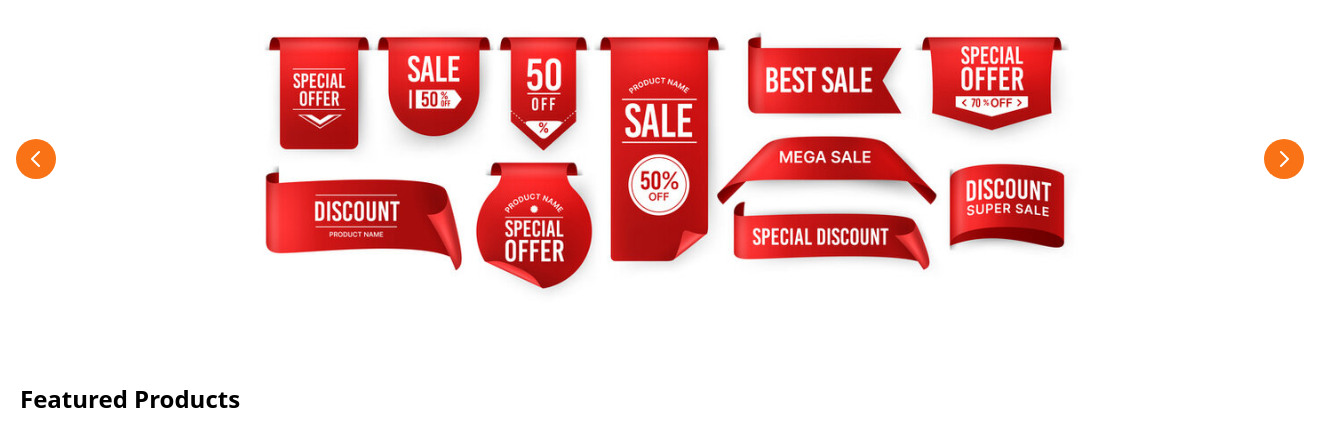
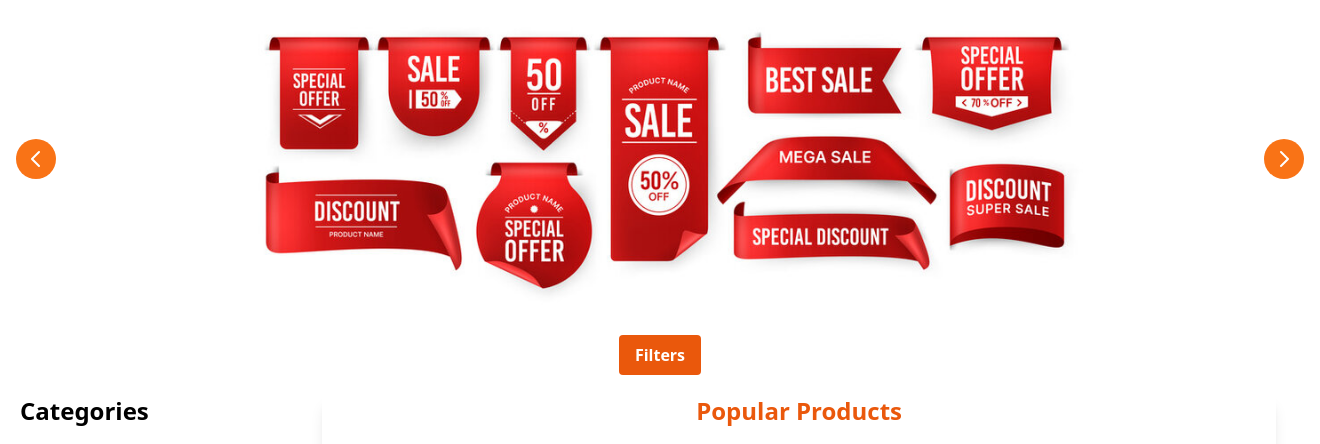
Before and after one commit to ashish71-ui/E-commerce-Site, a Django app: page /category/c75870e0-a11f-4f75-9748-1db975c1a065 in a window 1320 px wide. Shown: the part 99-543 px from the top of the page. Run offline with Django 4.2, Linux system fonts and the light colour scheme; data comes from the database, SQL or seed files in the repository; some libraries are stand-ins or nearby versions.

Commit message:
Add filter

```diff
--- /dev/null
+++ b/core/context_processors.py
@@ -0,0 +1,11 @@
+
+
+from .models import Vendor, Category
+
+def vendor_and_category(request):
+    vendors = Vendor.objects.all()
+    categories = Category.objects.all()
+    return {
+        'vendors': vendors,
+        'categories': categories,
+    }
--- a/core/urls.py
+++ b/core/urls.py
@@ -1,5 +1,5 @@
 from django.urls import path
-from core.views import index,category_list,category_product_list_view,vendor_list, vendor_product_list_view,product_detail_view,base,search,add_to_cart,cart_view
+from core.views import index,category_list,category_product_list_view,vendor_list, vendor_product_list_view,product_detail_view,base,search,add_to_cart,cart_view,product_list
 from django.conf import settings
 from django.conf.urls.static import static
 app_name ="core"
@@ -15,5 +15,6 @@
     path('search',search, name='search'),
     path('add_to_cart/<pid>/', add_to_cart, name='add_to_cart'),
     path('cart_view/', cart_view, name='cart_view'),
+     path('products/', product_list, name='product_list'),
 
 ] + static(settings.MEDIA_URL, document_root=settings.MEDIA_ROOT)
--- a/core/views.py
+++ b/core/views.py
@@ -4,6 +4,8 @@
 from django.contrib.auth.decorators import login_required
 from django.http import HttpResponseRedirect
 from django.conf import settings
+from django.http import JsonResponse
+from django.template.loader import render_to_string
 
 
 
@@ -103,3 +105,26 @@
     cart = CartOrder.objects.filter(user=request.user).first()
     context = {'cart': cart}
     return render(request, 'core/cart.html', context)
+
+def product_list(request):
+    vendor_ids = request.GET.get('vendors', '').split(',')
+    category_ids = request.GET.get('categories', '').split(',')
+
+    products = Product.objects.all()
+
+    if vendor_ids != ['']:
+        products = products.filter(vendor__vid__in=vendor_ids)
+
+    if category_ids != ['']:
+        products = products.filter(category__cid__in=category_ids)
+
+    if request.headers.get('HTTP_X_REQUESTED_WITH') == 'XMLHttpRequest':
+        html = render_to_string('product_list_partial.html', {'products': products})
+        return JsonResponse({'html': html})
+
+    context = {
+        'products': products,
+        'vendors': Vendor.objects.all(),
+        'categories': Category.objects.all(),
+    }
+    return render(request, 'core/product_list_partial.html', context)
--- a/ecommerce/settings.py
+++ b/ecommerce/settings.py
@@ -69,6 +69,7 @@
                 'django.template.context_processors.request',
                 'django.contrib.auth.context_processors.auth',
                 'django.contrib.messages.context_processors.messages',
+                'core.context_processors.vendor_and_category',
             ],
         },
     },
--- a/templates/core/base.html
+++ b/templates/core/base.html
@@ -5,6 +5,7 @@
 <meta charset="UTF-8">
 <meta name="viewport" content="width=device-width, initial-scale=1.0">
 <link href="https://cdnjs.cloudflare.com/ajax/libs/font-awesome/5.15.4/css/all.min.css" rel="stylesheet">
+<script src="https://ajax.googleapis.com/ajax/libs/jquery/3.5.1/jquery.min.js"></script>
 
 <script src='https://cdn.tailwindcss.com'></script>
 {% load static %}
@@ -71,9 +72,6 @@
         </div>
       </div>
     </nav>
-
-
-
     <div class=" mx-auto">
 
       <div id="default-carousel" class="relative" data-carousel="static">
@@ -116,56 +114,78 @@
 
         <script src="https://unpkg.com/flowbite@1.4.0/dist/flowbite.js"></script>
     </div>
+    <div class="flex justify-center mt-4">
+      <button id="filter-button" class="bg-orange-600 hover:bg-blue-700 text-white font-bold py-2 px-4 rounded">
+          Filters
+      </button>
+  </div>
 
-
-{% block content %}
-
-<div class="container flex flex-row m-5">
-  <div class="w-1/5">
-    <h2 class="text-2xl font-bold mb-8 ">Categories</h2>
-    <div class="grid gap-4">
-      {% for category in categories %}
-      <a href="{% url 'core:category_product_list_view' category.cid %}" class="block bg-white rounded-lg shadow-md overflow-hidden hover:bg-gray-100 transition duration-300">
-        <div class="p-4">
-          <h3 class="text-xl font-semibold mb-2">{{ category.title }}</h3>
-
+  <div class="mt-4 flex justify-center" id="filter-section" style="display: none;">
+      <div class="w-100 justify-center  mx-auto flex">
+          <div class="mr-2 bg-blue-200 rounded-lg p-4">
+              <label class="block text-orange-700 text-lg font-bold mb-2">Vendor:</label>
+              {% for vendor in vendors %}
+                  <div class="flex items-center mb-2">
+                      <input type="checkbox" name="vendor" value="{{ vendor.vid }}" class="vendor-checkbox text-blue-500" id="vendor-{{ vendor.vid }}">
+                      <label for="vendor-{{ vendor.vid }}" class="ml-2 text-lg text-gray-700 font-medium font-serif">{{ vendor.title }}</label>
                   </div>
-      </a>
               {% endfor %}
           </div>
+
+          <div class="bg-orange-200 w-64 rounded-lg p-4 ">
+              <label class="block text-orange-700 text-lg font-bold mb-2">Category:</label>
+              {% for category in categories %}
+                  <div class="flex items-center mb-2">
+                      <input type="checkbox" name="category" value="{{ category.cid }}" class="category-checkbox text-orange-500" id="category-{{ category.cid }}">
+                      <label for="category-{{ category.cid }}" class="ml-2 text-lg text-gray-700 font-medium font-serif">{{ category.title }}</label>
                   </div>
-
-
-  <div class="ml-20 w-full px-6 ">
-    <div class=" rounded-lg shadow-lg overflow-hidden">
-    <h2 class="text-2xl font-bold text-orange-600 mb-8 text-center ">Popular Products</h2>
-    <div class="grid grid-cols-1 md:grid-cols-2 lg:grid-cols-4 gap-8">
-      {% for product in products %}
-      <!-- Product Card -->
-      <a href="{% url 'core:product_detail_view' product.pid %}">
-      <div class="bg-white rounded-lg shadow-md overflow-hidden">
-          <img src="{{ product.image.url }}" alt="{{ product.name }}" class="w-full h-64 object-cover">
-          <div class="p-4">
-              <h3 class="text-xl font-semibold mb-2">{{ product.title }}</h3>
-              {% comment %} <h3 class="text-2xl font-bold mb-2">{{ product.category.title }}</h3>
-              <h3 class="text-2xl font-bold mb-2">{{ product.vendor.title }}</h3>
-              <p class="text-gray-600">{{ product.description }}</p> {% endcomment %}
-              <p class="text-red-600">-{{ product.get_percentage |floatformat:0 }}</p>
-              <div class="mt-4 flex justify-between items-center">
-                  <span class="font-bold">${{ product.price }}</span>
-                  <del class="font-bold">${{ product.old_price }}</del>
-
-              </div>
-          </div>
-      </div>
-     </a>
               {% endfor %}
           </div>
       </div>
   </div>
+
+  <script>
+      document.getElementById("filter-button").addEventListener("click", function() {
+          var filterSection = document.getElementById("filter-section");
+          filterSection.style.display = (filterSection.style.display === "none" || filterSection.style.display === "") ? "block" : "none";
+      });
+  </script>
+
+<div id="product-list">
+    {% include 'core/product_list_partial.html' %}
 </div>
 
-{% endblock %}
+<script>
+    $(document).ready(function() {
+        $('.vendor-checkbox, .category-checkbox').change(function() {
+            updateProductList();
+        });
+    });
+
+    function updateProductList() {
+        let selectedVendors = [];
+        $('.vendor-checkbox:checked').each(function() {
+            selectedVendors.push($(this).val());
+        });
+
+        let selectedCategories = [];
+        $('.category-checkbox:checked').each(function() {
+            selectedCategories.push($(this).val());
+        });
+        console.log("Selected Vendors: ", selectedVendors);
+        console.log("Selected Categories: ", selectedCategories);
+        $.ajax({
+            url: "{% url 'core:product_list' %}",
+            data: {
+                vendors: selectedVendors.join(','),
+                categories: selectedCategories.join(',')
+            },
+            success: function(data) {
+                $('#product-list').html(data);
+            }
+        });
+    }
+</script>
 
 
 
--- /dev/null
+++ b/templates/core/product_list_partial.html
@@ -0,0 +1,44 @@
+<div class="container flex flex-row m-5">
+    <div class="w-1/5">
+      <h2 class="text-2xl font-bold mb-8 ">Categories</h2>
+      <div class="grid gap-4">
+        {% for category in categories %}
+        <a href="{% url 'core:category_product_list_view' category.cid %}" class="block bg-white rounded-lg shadow-md overflow-hidden hover:bg-gray-100 transition duration-300">
+          <div class="p-4">
+            <h3 class="text-xl font-semibold mb-2">{{ category.title }}</h3>
+
+          </div>
+        </a>
+        {% endfor %}
+      </div>
+    </div>
+
+
+    <div class="ml-20 w-full px-6 ">
+      <div class=" rounded-lg shadow-lg overflow-hidden">
+      <h2 class="text-2xl font-bold text-orange-600 mb-8 text-center ">Popular Products</h2>
+      <div class="grid grid-cols-1 md:grid-cols-2 lg:grid-cols-4 gap-8">
+        {% for product in products %}
+        <!-- Product Card -->
+        <a href="{% url 'core:product_detail_view' product.pid %}">
+        <div class="bg-white rounded-lg shadow-md overflow-hidden">
+            <img src="{{ product.image.url }}" alt="{{ product.name }}" class="w-full h-64 object-cover">
+            <div class="p-4">
+                <h3 class="text-xl font-semibold mb-2">{{ product.title }}</h3>
+                {% comment %} <h3 class="text-2xl font-bold mb-2">{{ product.category.title }}</h3>
+                <h3 class="text-2xl font-bold mb-2">{{ product.vendor.title }}</h3>
+                <p class="text-gray-600">{{ product.description }}</p> {% endcomment %}
+                <p class="text-red-600">-{{ product.get_percentage |floatformat:0 }}</p>
+                <div class="mt-4 flex justify-between items-center">
+                    <span class="font-bold">${{ product.price }}</span>
+                    <del class="font-bold">${{ product.old_price }}</del>
+
+                </div>
+            </div>
+        </div>
+       </a>
+        {% endfor %}
+    </div>
+    </div>
+  </div>
+  </div>
```
Lines whose indentation alone changed are shown as unchanged.
